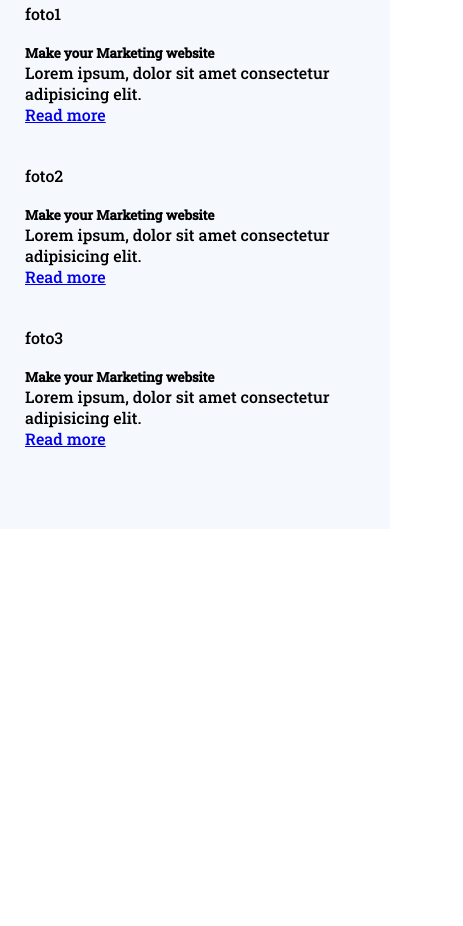
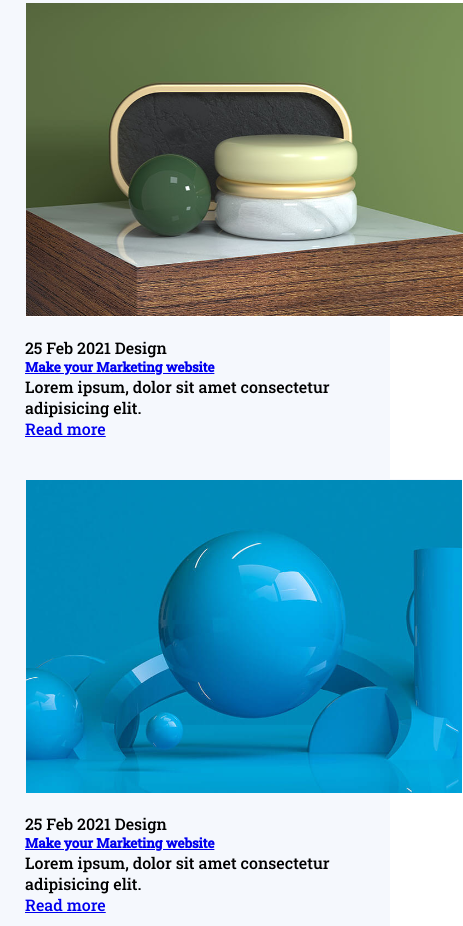
Before and after one commit to front-end-by-rimantas/24-grupe-portfolio-arika, a website with bundled scripts: page index.html in a window 390 px wide. Shown: the part 6998-7924 px from the top of the page, 463 px wide, since content can reach past the window. Before the commit the page ends 7527 px from the top, so only its background shows below. Built offline with nearby package versions, Linux system fonts and the light colour scheme.

Commit message:
responsive fix

```diff
--- a/index.html
+++ b/index.html
@@ -118,47 +118,55 @@
  <section id="blog" class="section">
      <div class="container gray-bg">
          <div class="row" >
-             <h2 class="center col-12 col-md-10 ml-md-1 col-lg-8 ml-lg-2">Latest blogs</h2>
+             <h2 class="center col-12 col-md-10 ml-md-1 col-lg-8 ml-lg-2">Latest  <mark>Blogs</mark></h2>
              <p class="center col-12 col-md-10 ml-md-1 col-lg-8 ml-lg-2">Hello, I’m a UI/UX Designer & Frontend,Lorem ipsum dolor sit amet, consectetuer adipiscing elit. Aenean commodo ligula eget dolor.</p>
 
          </div>
          <div class="row">
-             <div class="col-12 col-md-6 col-lg-4">
-                 <div> foto1</div>
+             <div class="col-12 col-lg-4 blog-box">
+                <a href="#">
+                    <img src="./img/blogs1.png" alt="blogs1">
+                </a>
                  <div>
                      <div>
-                         <span></span>
-                         <span></span>
+                         <span class="date">25 Feb 2021</span>
+                         <span class="meta">Design</span>
                      </div>
-                     <h5>Make your Marketing website</h5>
+                     <h5> <a href="#">Make your Marketing website</a>
+                    </h5>
                      <p>Lorem ipsum, dolor sit amet consectetur adipisicing elit.</p>
                      <div>
                          <a href="#">Read more</a>
                      </div>
                  </div>
              </div>
-             <div class="col-12 col-md-6 col-lg-4">
-                <div class=""> foto2</div>
-                <div>
+             <div class="col-12 col-lg-4 blog-box">
+                <a href="#">
+                    <img src="./img/blogs2.png" alt="blogs2">
+                </a>
+                <div class="content-box">
                     <div>
-                        <span></span>
-                        <span></span>
+                        <span class="date">25 Feb 2021</span>
+                        <span class="meta">Design</span>
                     </div>
-                    <h5>Make your Marketing website</h5>
+                    <h5> <a href="#">Make your Marketing website </a>
+                    </h5>
                     <p>Lorem ipsum, dolor sit amet consectetur adipisicing elit.</p>
                     <div>
                         <a href="#">Read more</a>
                     </div>
                 </div>
             </div>
-            <div class="col-12 col-md-6 col-lg-4">
-                <div> foto3</div>
+            <div class="col-12 col-lg-4 blog-box">
+                <a href="#">
+                    <img src="./img/blogs3.png" alt="blogs3">
+                </a>
                 <div>
                     <div>
-                        <span></span>
-                        <span></span>
+                        <span class="date">25 Feb 2021</span>
+                        <span class="meta">Design</span>
                     </div>
-                    <h5>Make your Marketing website</h5>
+                    <h5> <a href="#">Make your Marketing website</a> </h5>
                     <p>Lorem ipsum, dolor sit amet consectetur adipisicing elit.</p>
                     <div>
                         <a href="#">Read more</a>
```
